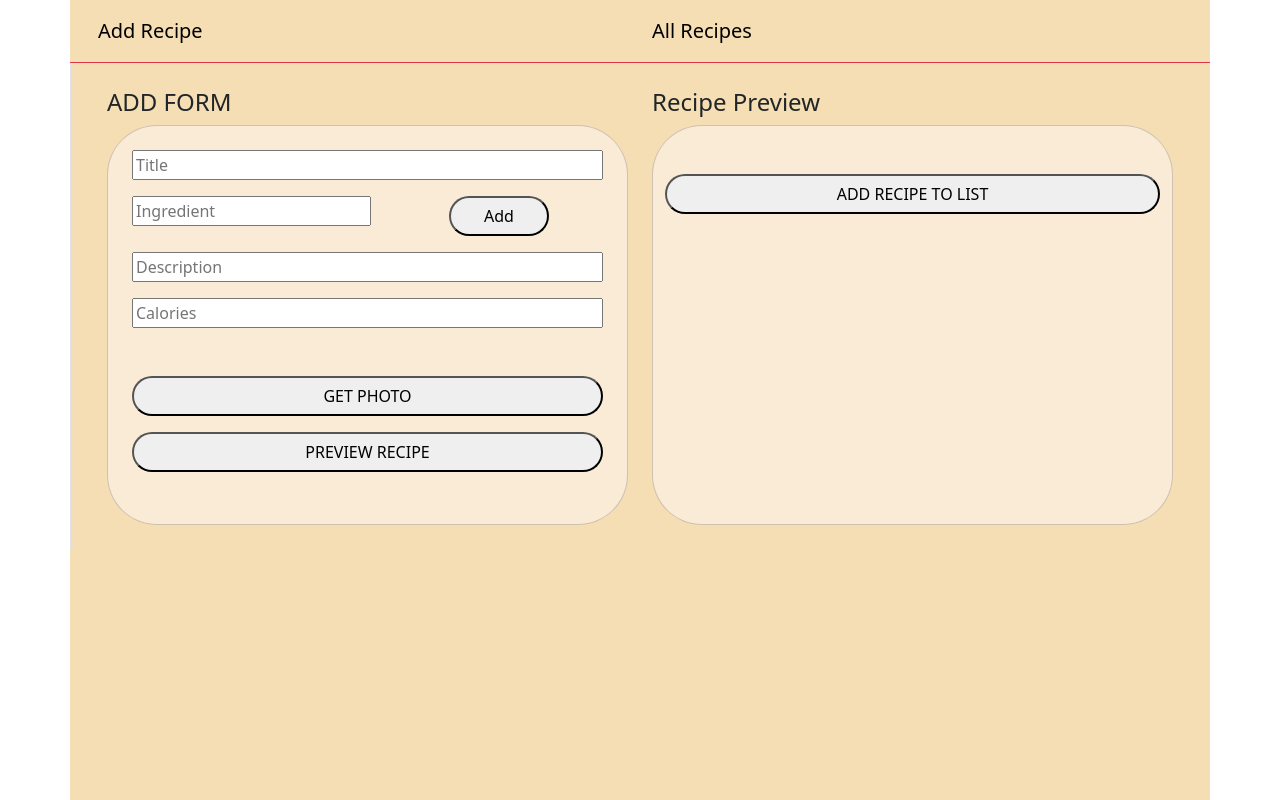
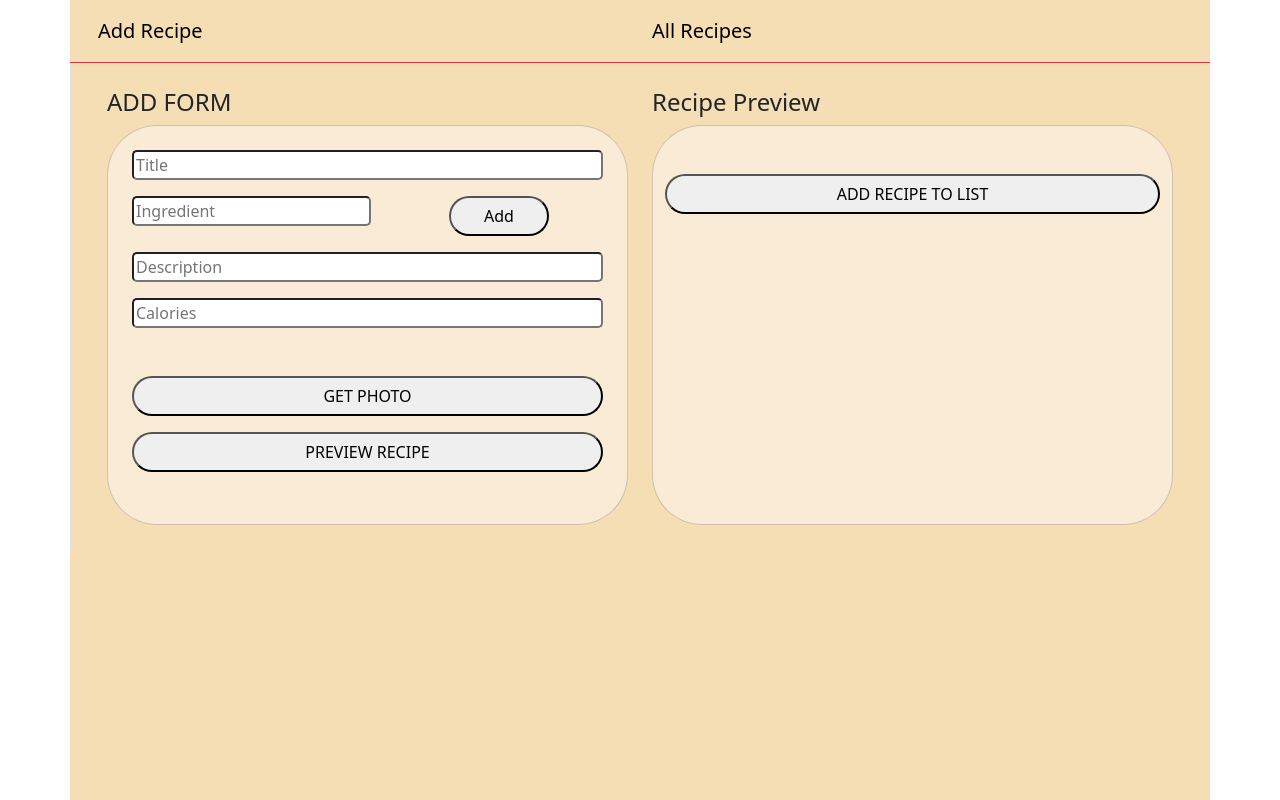
Before and after one commit to Hubesas/JavaScriptSettlement, a plain HTML site: page index.html in a window 1280 px wide. Shown: the top 800 px of the page. Drawn offline with nearby package versions, Linux system fonts and the light colour scheme.

Commit message:
style changes

```diff
--- a/style.css
+++ b/style.css
@@ -12,6 +12,10 @@ height: 370px;
 }
 .box img {
     width: 80%;
+}
+
+input {
+    border-radius: 5px;
 }
 
 .border {
```
